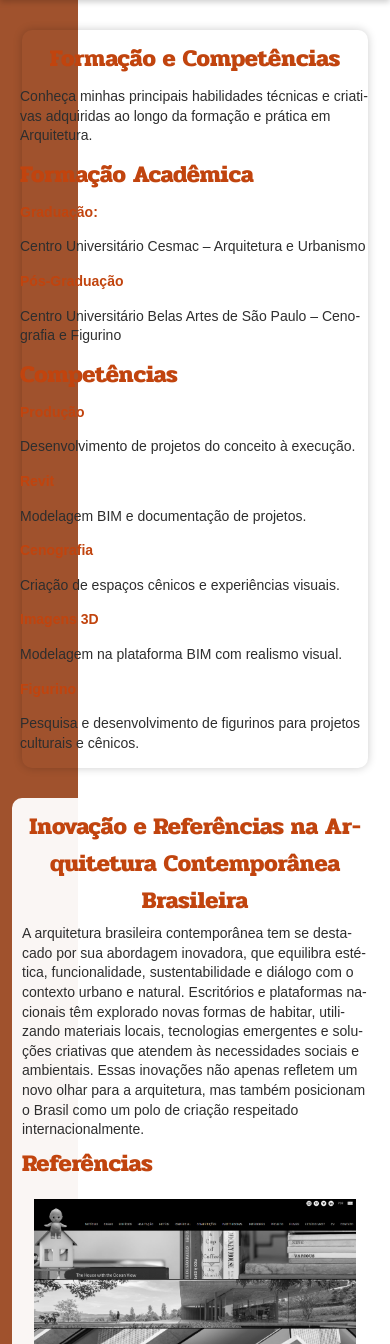
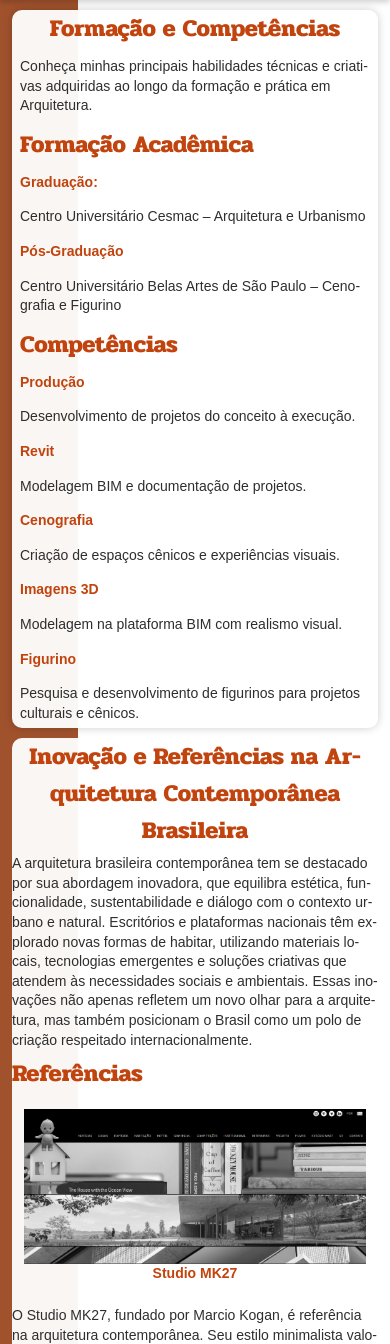
Before and after one commit to MariaLayanne23/site_pessoal, a Flask app: page /competencia in a window 390 px wide. Shown: the part 100-1444 px from the top of the page. Run offline with Flask 3, Linux system fonts and the light colour scheme; some web fonts are replaced.

Commit message:
alterações responsividade

```diff
--- a/PROJETO/static/competencia.css
+++ b/PROJETO/static/competencia.css
@@ -17,6 +17,7 @@
   --color-sidebar-fonte: #f0f0f0;
   --color-sidebar-background: #5c5c5c;
   --color-sidebar-hover: #5d6f73;
+  --color-background-container: rgba(255, 255, 255, 0.95);
 }
 
 /* === Reset básico === */
@@ -145,7 +146,7 @@
   width: 350px;
   display: flex;
   flex-direction: column;
-  background-color: rgba(255, 255, 255, 0.95);
+  background-color: var(--color-background-container);
   border-left: 1px solid rgba(182, 186, 183, 0.6);
   padding: 10px;
   border-radius: 6px 0 0 6px;
@@ -299,13 +300,14 @@
   }
 
   .container-texto {
+    background-color: var(--color-background-container);
     width: 90%;
-    margin: 20px auto; /* centraliza o conteúdo */
+    margin: 30px auto; /* centraliza o conteúdo */
   }
 
   .grid-wrapper {
     width: 100%;
-    margin: 30px auto;
+    margin: 20px auto;
     padding: 10px;
   }
 }
@@ -318,6 +320,9 @@
     margin: 10px auto; /* centraliza */
     padding: 15px; /* dá respiro interno */
     box-sizing: border-box;
+  }
+  .container-texto {
+    background-color: var(--color-background-container);
   }
 
   .container-links {
@@ -367,7 +372,9 @@
     width: 100% !important;
     box-sizing: border-box !important;
   }
-
+  .container-texto {
+    background-color: var(--color-background-container);
+  }
   /* Forçar containers a usar toda a largura disponível */
   .grid-wrapper,
   .container-texto,
@@ -377,7 +384,7 @@
     width: 100% !important;
     max-width: 100% !important; /* remove limites anteriores */
     margin: 10px 0 !important;
-    padding: 10px !important;
+    padding: 0px !important;
     box-sizing: border-box !important;
   }
 
--- a/PROJETO/static/contato.css
+++ b/PROJETO/static/contato.css
@@ -312,7 +312,8 @@
   header {
     flex-direction: column;
     text-align: center;
-    padding: 10px;
+    padding: 0 6px;
+    gap: 8px;
   }
 
   header h1 {
```
